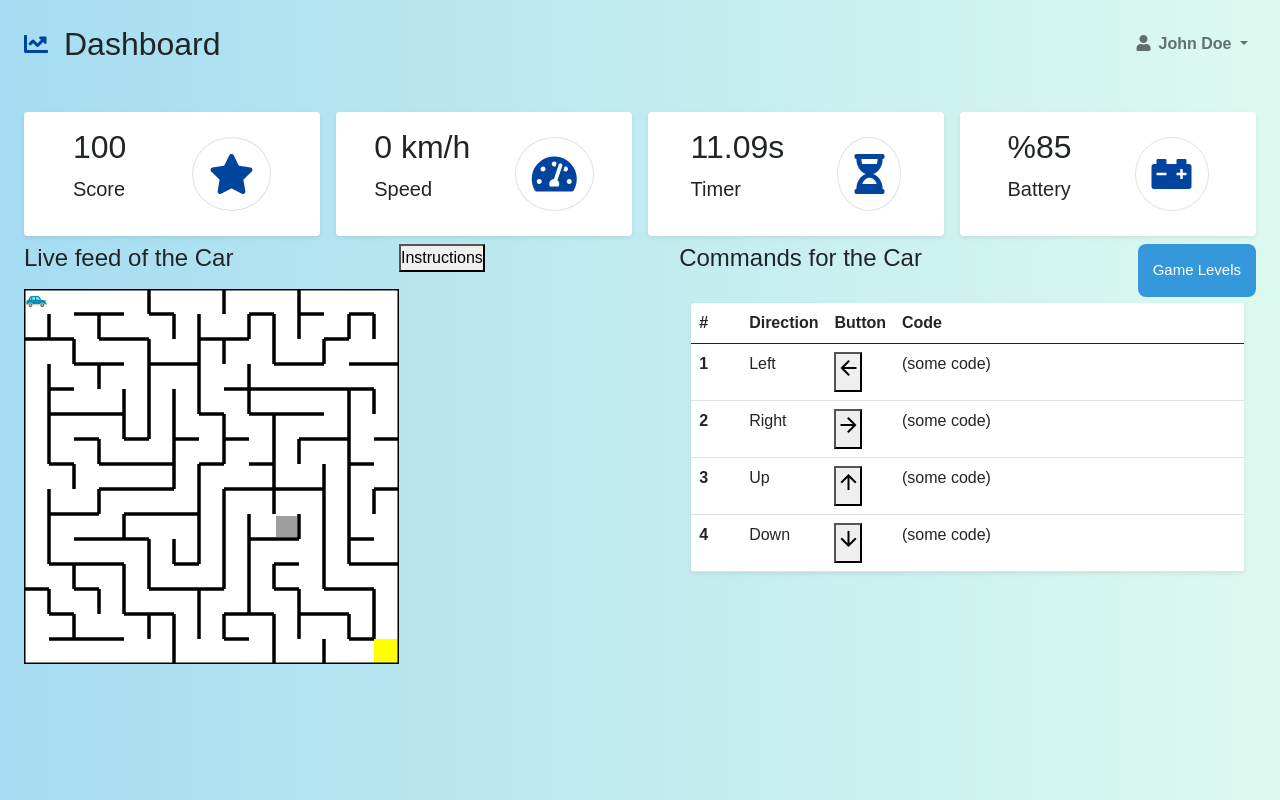
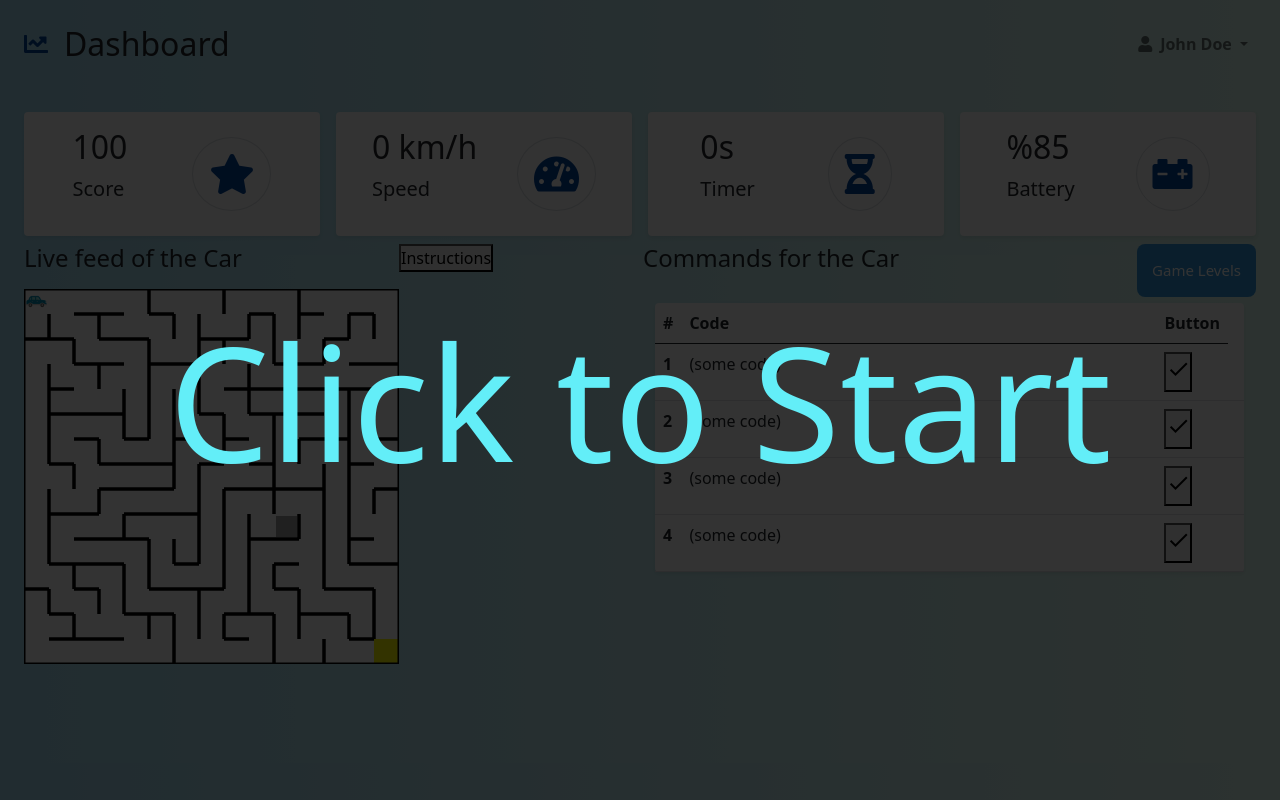
Before and after one commit to mathewyeo/ICT2201-P1-7, a PHP site: page /control2.html in a window 1280 px wide. Run offline with PHP 8.4, Linux system fonts and the light colour scheme; some libraries are stand-ins or nearby versions.

Commit message:
working dashboard

```diff
--- a/dashboard/control2.html
+++ b/dashboard/control2.html
@@ -1,9 +1,6 @@
 <!DOCTYPE html>
 <html lang="en">
 <head>
-
-
-
     <meta charset="UTF-8">
     <meta http-equiv="X-UA-Compatible" content="IE=edge">
     <meta name="viewport" content="width=device-width, initial-scale=1.0">
@@ -13,8 +10,6 @@
     <link rel="stylesheet" href="style2.css">
     <title>DASHBOARD</title>
     <style>
-body {font-family: Arial, Helvetica, sans-serif;}
-
         /* The Modal (background) */
         .modal {
         display: none; /* Hidden by default */
@@ -55,8 +50,6 @@ body {font-family: Arial, Helvetica, sans-serif;}
         }
     </style>
 </head>
-
-
 <body onload='startGame()'>
     <div class="d-flex" id="wrapper">
         <!-- Nav bar -->
@@ -76,7 +69,6 @@ body {font-family: Arial, Helvetica, sans-serif;}
                             </a>
                             <ul class="dropdown-menu" aria-labelledby="navbarDropdown">
                                 <li><a class="dropdown-item" href="#">Home</a></li>
-
                                 <li><a class="dropdown-item" href="#">Logout</a></li>
                             </ul>
                         </li>
@@ -109,7 +101,7 @@ body {font-family: Arial, Helvetica, sans-serif;}
                     <div class="col-md-3">
                         <div class="p-3 bg-white shadow-sm d-flex justify-content-around align-items-center rounded">
                             <div>
-                                <h3 class="fs-2">11.09s</h3>
+                                <h3 class="fs-2">0s</h3>
                                 <p class="fs-5">Timer</p>
                             </div>
                             <i class="fas fa-hourglass-half fs-1 primary-text border rounded-full secondary-bg p-3"></i>
@@ -126,6 +118,13 @@ body {font-family: Arial, Helvetica, sans-serif;}
                         </div>
                     </div>
                 </div>
+                <div class="overlay-text visible">
+                    Click to Start
+                  </div>
+                  <div id="game-over-text" class="overlay-text">
+                    GAME OVER
+                    <span class="overlay-text-small">Click to Restart</span>
+                </div>
                 <div style='float:left'>
                     <h3 class="fs-4 mb-3">Live feed of the Car</h3>
 
@@ -141,15 +140,7 @@ body {font-family: Arial, Helvetica, sans-serif;}
                             <img id="car-down" src="car down.png" style="position: relative; left: 0; right: 0; top: 0; bottom: auto; " height="15" width="15">
                             <img id="stop-img" src="stop.png" style="position: relative; left: 0; right: 0; top: 0; bottom: auto; " height="15" width="15">
                         </canvas>
-
-
-
-
                     </div>
-
-
-
-
                 </div>
                 <div style='float:right'>
                     <div class="dropdown">
@@ -167,48 +158,42 @@ body {font-family: Arial, Helvetica, sans-serif;}
                             <table class="table bg-white rounded shadow-sm  table-hover">
                                 <thead>
                                     <tr>
-                                        <th scope="col" width="50">#</th>
-                                        <th scope="col">Direction</th>
+                                        <th scope="col" width="10">#</th>
+                                        <th scope="col" width="475">Code</th>
                                         <th scope="col">Button</th>
-                                        <th scope="col" width="350">Code</th>
                                     </tr>
                                 </thead>
                                 <tbody>
                                     <tr>
                                         <th scope="row">1</th>
-                                        <td>Left</td>
-                                        <td><button style="font-size:24px" onmousedown="buttonClick('left')" onmouseup="keyUp()"><i class="material-icons">arrow_back</i></button></td>
                                         <td>(some code)</td>
+                                        <td><button style="font-size:24px" onmousedown="buttonClick('left')" onmouseup="keyUp()"><i class="material-icons">check</i></button></td>
+                                        <td></td>
                                     </tr>
                                     <tr>
                                         <th scope="row">2</th>
-                                        <td>Right</td>
-                                        <td><button style="font-size:24px" onmousedown="buttonClick('right')" onmouseup="keyUp()"><i class="material-icons">arrow_forward</i></button></td>
                                         <td>(some code)</td>
+                                        <td><button style="font-size:24px" onmousedown="buttonClick('right')" onmouseup="keyUp()"><i class="material-icons">check</i></button></td>
+                                        <td></td>
                                     </tr>
                                     <tr>
                                         <th scope="row">3</th>
-                                        <td>Up</td>
-                                        <td><button style="font-size:24px" onmousedown="buttonClick('up')" onmouseup="keyUp()"><i class="material-icons">arrow_upward</i></button></td>
                                         <td>(some code)</td>
+                                        <td><button style="font-size:24px" onmousedown="buttonClick('up')" onmouseup="keyUp()"><i class="material-icons">check</i></button></td>
+                                        <td></td>
                                     </tr>
                                     <tr>
                                         <th scope="row">4</th>
-                                        <td>Down</td>
-                                        <td><button style="font-size:24px" onmousedown="buttonClick('down')" onmouseup="keyUp()"><i class="material-icons">arrow_downward</i></button></td>
                                         <td>(some code)</td>
+                                        <td><button style="font-size:24px" onmousedown="buttonClick('down')" onmouseup="keyUp()"><i class="material-icons">check</i></button></td>
+                                        <td></td>
                                     </tr>
                                 </tbody>
                             </table>
                         </div>
                     </div>
-                     <!-- Hidden blocks that you show when requested. -->
-                    <div id="level2" class="container" style="display: none;">
-                        <h4>test</h4>
                 </div>
                 </div>
-                </div>
-
                <!-- Trigger/Open The Modal -->
                <button id="myBtn">Instructions</button>
 
@@ -220,7 +205,6 @@ body {font-family: Arial, Helvetica, sans-serif;}
                    <span class="close">&times;</span>
                    <img src="instructions-1.JPG">
                </div>
-
 
     </div>
     <script src="https://cdn.jsdelivr.net/npm/bootstrap@5.0.0-beta3/dist/js/bootstrap.bundle.min.js"></script>
@@ -256,6 +240,5 @@ window.onclick = function(event) {
           }
         }
         </script>
-
 </body>
 </html>
--- a/dashboard/maze.js
+++ b/dashboard/maze.js
@@ -10,6 +10,7 @@ var carImage;
 
 
 function startGame() {
+  let overlays = Array.from(document.getElementsByClassName('overlay-text'));
 
   canvas = document.getElementById('canvas');
   ctx = canvas.getContext('2d');
@@ -23,6 +24,13 @@ function startGame() {
   document.addEventListener('keyup', keyUp);
 
   maze.generate();
+
+  overlays.forEach(overlay => {
+    overlay.addEventListener('click', () => {
+        overlay.classList.remove('visible');
+        startGame();
+    });
+});
 }
 
 class Car {
@@ -504,5 +512,6 @@ function goalReached() {
   console.log("car col " + car.col + " final score " + car.finalscore)
   if ((car.col == maze.cols - 1) && ((car.row == maze.rows - 1))) {
     car.reachedfinal = 1;
+    document.getElementById('game-over-text').classList.add('visible');
   }
 }
--- a/dashboard/script.js
+++ b/dashboard/script.js
@@ -28,3 +28,29 @@ function myFunction() {
   // And show the requested component.
   $page.children(blockToShow).show();
 });
+
+// Get the modal
+var modal = document.getElementById("myModal");
+
+// Get the button that opens the modal
+var btn = document.getElementById("myBtn");
+
+// Get the <span> element that closes the modal
+var span = document.getElementsByClassName("close")[0];
+
+// When the user clicks the button, open the modal
+btn.onclick = function() {
+modal.style.display = "block";
+}
+
+// When the user clicks on <span> (x), close the modal
+span.onclick = function() {
+modal.style.display = "none";
+}
+
+// When the user clicks anywhere outside of the modal, close it
+window.onclick = function(event) {
+if (event.target == modal) {
+  modal.style.display = "none";
+}
+}
--- a/dashboard/style2.css
+++ b/dashboard/style2.css
@@ -27,6 +27,41 @@
   );
 }
 
+.overlay-text {
+  top: 0;
+  left: 0;
+  right: 0;
+  bottom: 0;
+  z-index: 100;
+  display: none;
+  position: fixed;
+  justify-content: center;
+  align-items: center;
+  flex-direction: column;
+  color: rgb(99, 238, 248);
+  transition: background-color 500ms, font-size 500ms;
+}
+
+.overlay-text-small {
+  font-size: .3em;
+}
+
+.overlay-text.visible {
+  display: flex;
+  animation: overlay-grow 500ms forwards;
+}
+
+@keyframes overlay-grow {
+  from {
+    background-color: rgba(0, 0, 0, 0);
+    font-size: 0;
+  }
+  to {
+    background-color: rgba(0, 0, 0, .8);
+    font-size: 10em;
+  }
+}
+
 #page-content-wrapper {
   min-width: 100vw;
   min-height: 100vh;
@@ -36,6 +71,12 @@
   transition: margin 0.25s ease-out;
 }
 
+/* Responsive layout - makes the two columns stack on top of each other instead of next to each other on screens that are smaller than 600 px */
+@media screen and (max-width: 600px) {
+.col {
+  width: 100%;
+}
+}
 
 /* Dropdown Button */
 .dropbtn {
```
Also changed, not shown: dashboard/control.html (+8 -23 lines), dashboard/control3.html (+19 -33 lines). Lines whose indentation alone changed are shown as unchanged.
